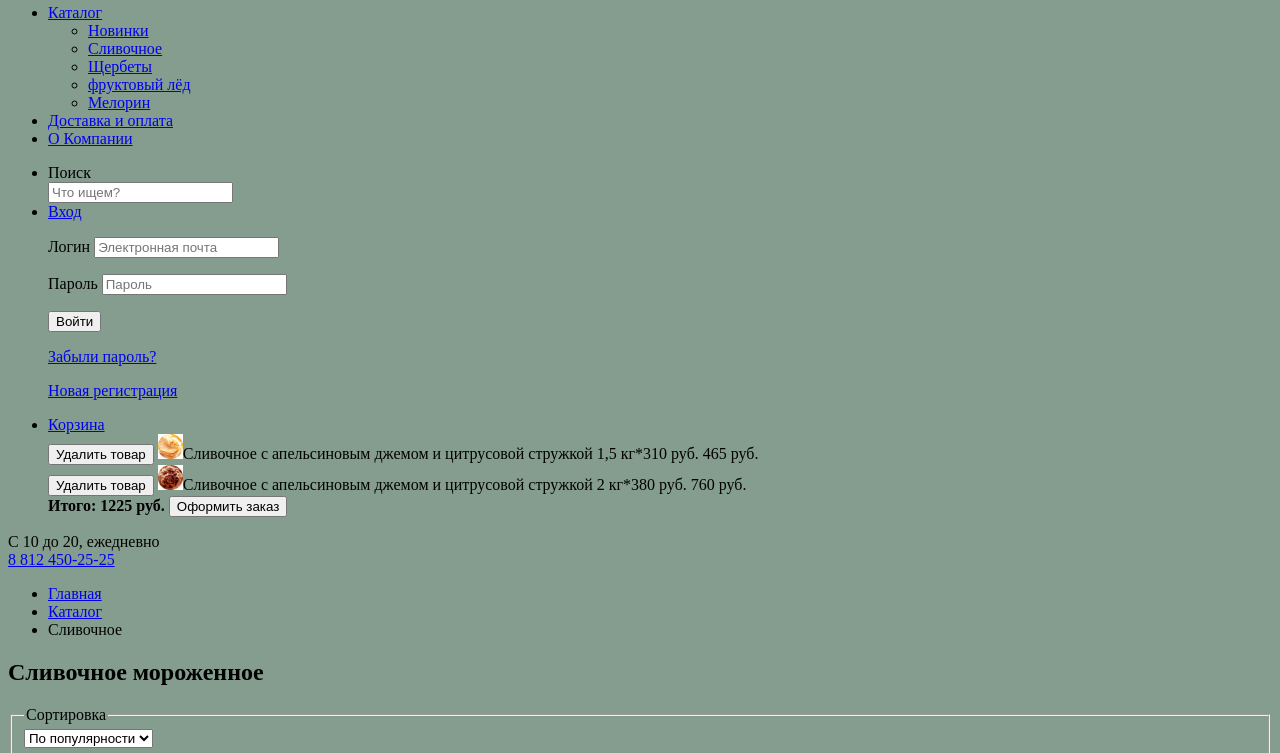
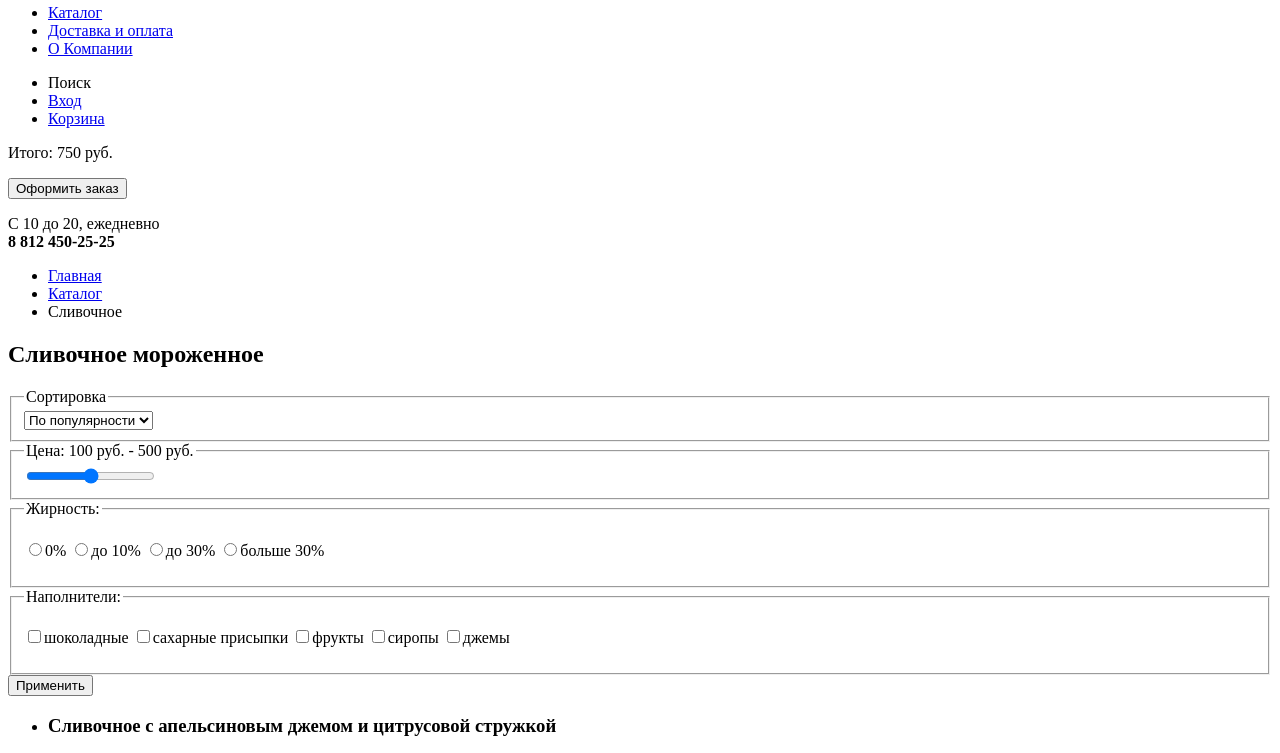
Before and after one commit to yerkab/168235-gllacy, a plain HTML site: page catalog.html in a window 1280 px wide. Shown: the part 94-847 px from the top of the page. Drawn offline with Linux system fonts and the light colour scheme.

Commit message:
Revert "Добавил выпадающее меню"
This reverts commit a4c675bd998616f54981af908b695e26241f3741.

```diff
--- a/catalog.html
+++ b/catalog.html
@@ -3,88 +3,33 @@
 <head>
 	<meta charset="utf-8">
 	<title>каталог Глейси</title>
-	<link href="css/style.css" rel="stylesheet">
 </head>
 
 <body>
 	<header class="main-header">
 		<nav class="main-navigation">
-			<a class="main-header-logo">
+			<a class="main-header-logo" href="index.html">
 				<img src="img/logo.svg" width="154" height="70" alt="Логотип магазина «Глэйси»">
 			</a>
 			<ul class="site-navigation">
-				<li>
-					<a href="catalog.html">Каталог</a>
-					<ul class="sub-menu">
-						<li><a href="#">Новинки</a></li>
-						<li><a href="#">Сливочное</a></li>
-						<li><a href="#">Щербеты</a></li>
-						<li><a href="#">фруктовый лёд</a></li>
-						<li><a href="#">Мелорин</a></li>
-					</ul>
-				</li>
-				<li>
-					<a href="#">Доставка и оплата</a>
-				</li>
-				<li>
-					<a href="#">О Компании</a>
-				</li>
+				<li><a href="catalog.html">Каталог</a></li>
+				<li><a href="#">Доставка и оплата</a></li>
+				<li><a href="#">О Компании</a></li>
 			</ul>
 			<ul class="user-navigation">
-				<li class="search">
-					<span class="search-icon">Поиск</span>
-					<div class="search-form">
-						<form method="post" action="https://echo.htmlacademy.ru">
-							<input type="text" placeholder="Что ищем?">
-						</form>
-					</div>
-				</li>
-				<li class="login">
-					<a class="login-link" href="login.html">Вход</a>
-					<div class="login-form">
-						<form method="post" action="/">
-							<p>
-								<label class="visually-hidden" for="user-login">Логин</label>
-								<input class="login-icon-user" id="user-login" type="text" name="login" placeholder="Электронная почта">
-							</p>
-							<p>
-								<label class="visually-hidden" for="user-password">Пароль</label>
-								<input class="login-icon-password" id="user-password" type="password" name="password" placeholder="Пароль">
-							</p>
-							<button class="button" type="submit">
-								Войти
-							</button>
-							<p class="login-password-info">
-								<a class="restore" href="#">Забыли пароль?</a>
-							</p>
-							<p class="login-password-info">
-								<a class="registration" href="#">Новая регистрация</a>
-							</p>
-						</form>
-					</div>
-				</li>
-
-				<li class="cart cart-full">
-					<a class="basket-link" href="#">Корзина</a>
-					<div class="cart-form">
-						<div class="cart-list">
-							<div class="cart-item">
-								<button class="delete">Удалить товар</button>
-								<img src="img/product-1.jpg" width="25" height="25" alt="Сливочное с апельсиновым джемом и цитрусовой стружкой">Сливочное с апельсиновым джемом и цитрусовой стружкой <span class="weight">1,5 кг*</span><span class="price">310 руб.</span> <span class="result">465 руб.</span>
-							</div>
-							<div class="cart-item">
-								<button class="delete">Удалить товар</button>
-								<img src="img/product-2.jpg" width="25" height="25" alt="Сливочное с апельсиновым джемом и цитрусовой стружкой">Сливочное с апельсиновым джемом и цитрусовой стружкой <span class="weight">2 кг*</span><span class="price">380 руб.</span> <span class="result">760 руб.</span>
-							</div>
-						</div>
-						<span><b>Итого: 1225 руб.</b></span>
-						<button class="button">Оформить заказ</button>
-					</div>
-				</li>
+				<li class="search-link">Поиск</li>
+				<li><a class="login-link" href="login.html">Вход</a></li>
+				<li><a class="basket-link" href="#">Корзина</a></li>
 			</ul>
+			<div class="basket">
+					<form method="post" action="https://echo.htmlacademy.ru">
+						<p>Итого: 750 руб.</p>
+					<button type="submit" class="button">Оформить заказ</button>
+				</form>
+				</div>
 		</nav>
-		<p class="work-time" aria-label="График работы">С 10 до 20, ежедневно<br>
-			<a href="tel:88124502525" aria-label="Телефон">8 812 450-25-25</a>
+		<p class="work-time">С 10 до 20, ежедневно<br>
+			<b>8 812 450-25-25</b>
 		</p>
 	</header>
 
```
